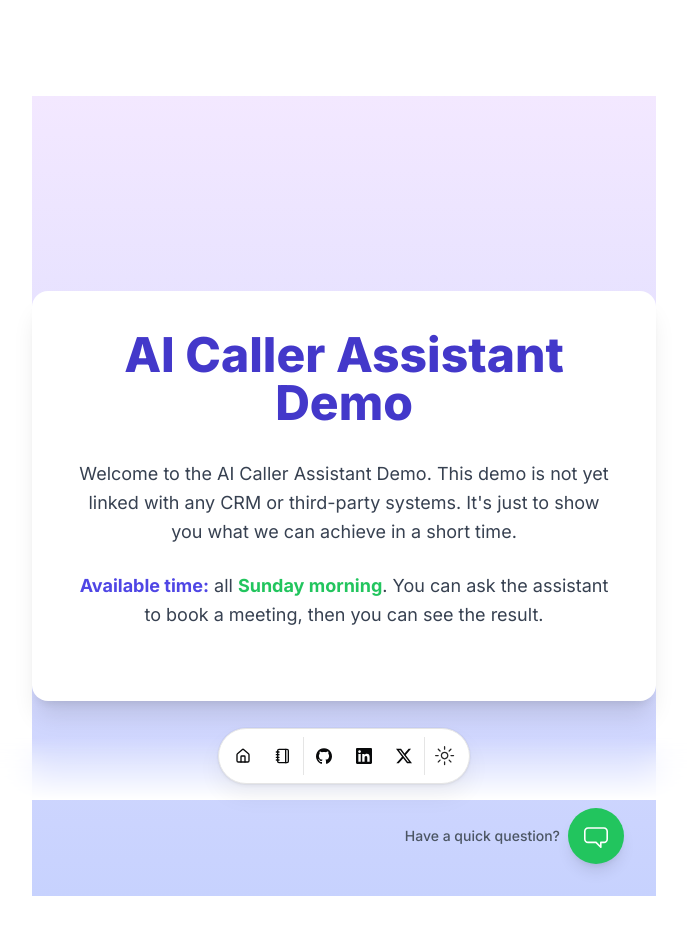
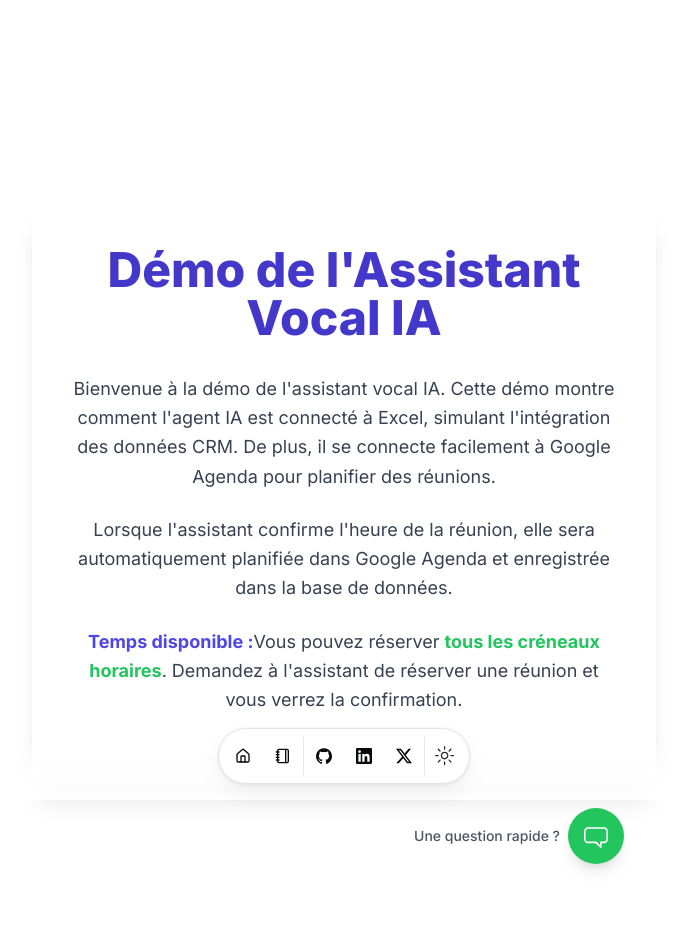
Before and after one commit to walidboulanouar/walid_portfolio, a Next.js app: page /demo in a window 1280 px wide. Shown: the top 934 px of the page, without its empty margins (296-983 px from the left). Built offline with nearby package versions, Linux system fonts and the light colour scheme.

Commit message:
update page

```diff
--- a/src/app/demo/page.tsx
+++ b/src/app/demo/page.tsx
@@ -3,31 +3,36 @@ import { ChatBubbleIcon } from '@radix-ui/react-icons';
 
 export default function Page() {
   return (
-    <main className="min-h-screen bg-gradient-to-b from-purple-100 to-indigo-200 flex items-center justify-center py-12 relative">
+    <main className="min-h-screen bg-white flex items-center justify-center py-12 relative">
       <div className="bg-white shadow-xl rounded-2xl max-w-2xl mx-auto p-10">
         <h1 className="text-5xl font-extrabold text-center text-indigo-700 mb-8">
-          AI Caller Assistant Demo
+          Démo de l'Assistant Vocal IA
         </h1>
         <p className="text-lg text-gray-700 text-center mb-6 leading-relaxed">
-          Welcome to the AI Caller Assistant Demo. This demo is not yet linked
-          with any CRM or third-party systems. It&apos;s just to show you what we can
-          achieve in a short time.
+          Bienvenue à la démo de l'assistant vocal IA. Cette démo montre comment l'agent IA
+          est connecté à Excel, simulant l'intégration des données CRM. De plus,
+          il se connecte facilement à Google Agenda pour planifier des réunions.
+        </p>
+        <p className="text-lg text-gray-700 text-center mb-6 leading-relaxed">
+          Lorsque l'assistant confirme l'heure de la réunion, elle sera automatiquement planifiée
+          dans Google Agenda et enregistrée dans la base de données.
         </p>
         <p className="text-lg text-gray-700 text-center mb-8 leading-relaxed">
-          <span className="font-bold text-indigo-600">Available time:</span> all <span className="text-green-500 font-bold">Sunday morning</span>.
-          You can ask the assistant to book a meeting, then you can see the result.
+          <span className="font-bold text-indigo-600">Temps disponible :</span>
+          Vous pouvez réserver <span className="text-green-500 font-bold">tous les créneaux horaires</span>.
+          Demandez à l'assistant de réserver une réunion et vous verrez la confirmation.
         </p>
       </div>
 
       {/* Floating Icon */}
       <div className="absolute bottom-8 right-8 flex items-center space-x-2">
         <span className="text-sm font-medium text-gray-600">
-          Have a quick question?
+          Une question rapide ?
         </span>
         <a
           href="#"
           className="bg-green-500 p-4 rounded-full text-white shadow-lg hover:bg-green-600 transition duration-200 ease-in-out"
-          aria-label="Talk to AI Assistant"
+          aria-label="Parlez à l'assistant IA"
         >
           <ChatBubbleIcon width={24} height={24} />
         </a>
```
